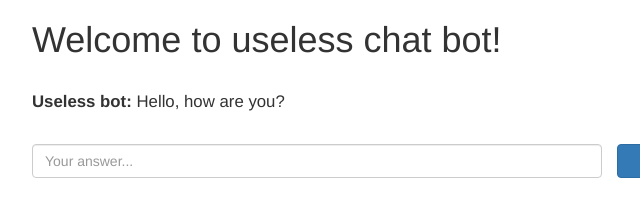
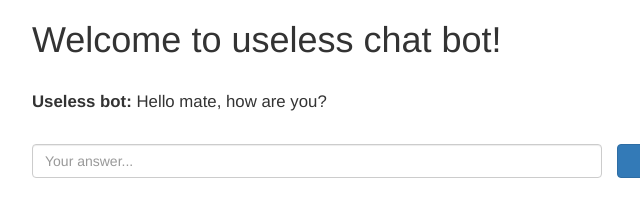
Before and after one commit to LisaUniKent/silly-bot, a plain HTML site: page index.html in a window 1280 px wide. Shown: the full height of the page, 23-663 px from the left. Drawn offline with nearby package versions, Linux system fonts and the light colour scheme.

```diff
--- a/index.html
+++ b/index.html
@@ -15,7 +15,7 @@
       <h1>Welcome to useless chat bot!</h1>
       <br />
       <div id="conversation">
-        <p><strong>Useless bot:</strong> Hello, how are you?</p>
+        <p><strong>Useless bot:</strong> Hello mate, how are you?</p>
       </div>
       <br />
       <div class="form-group row">
```
